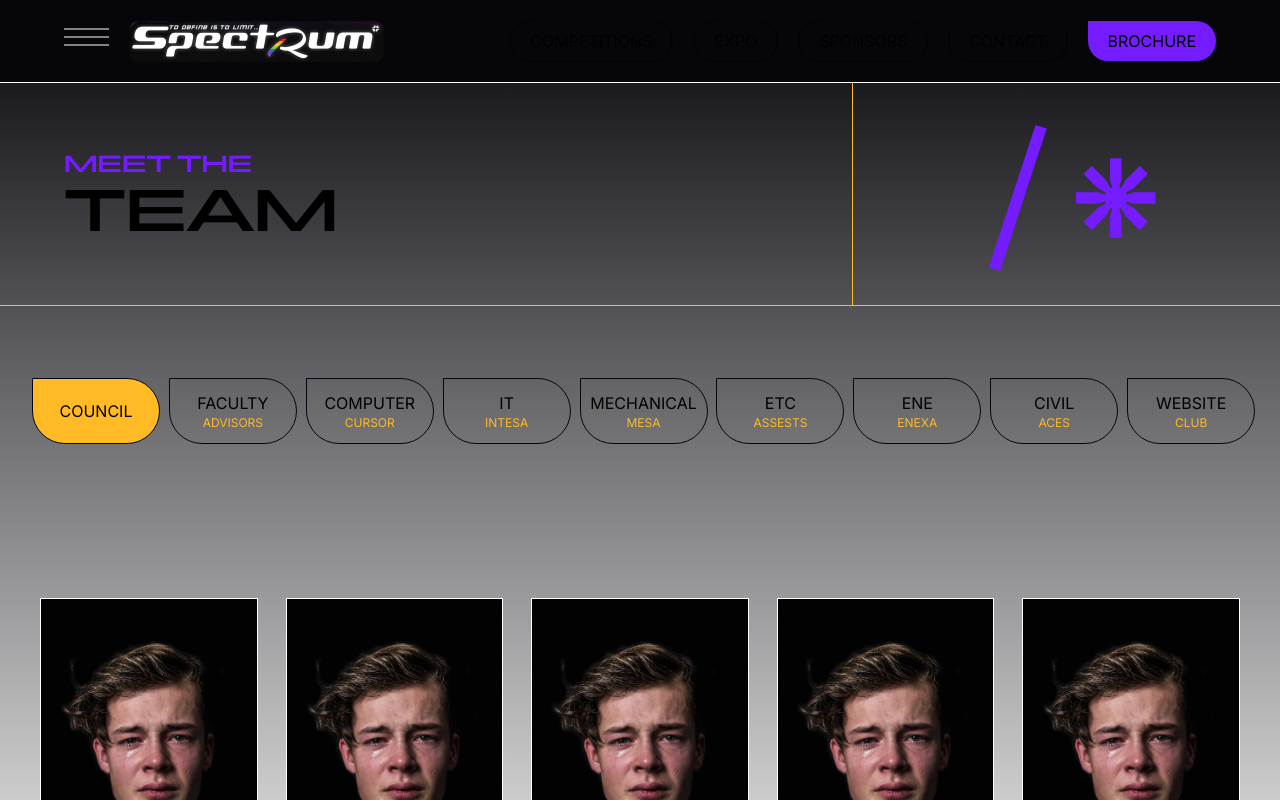
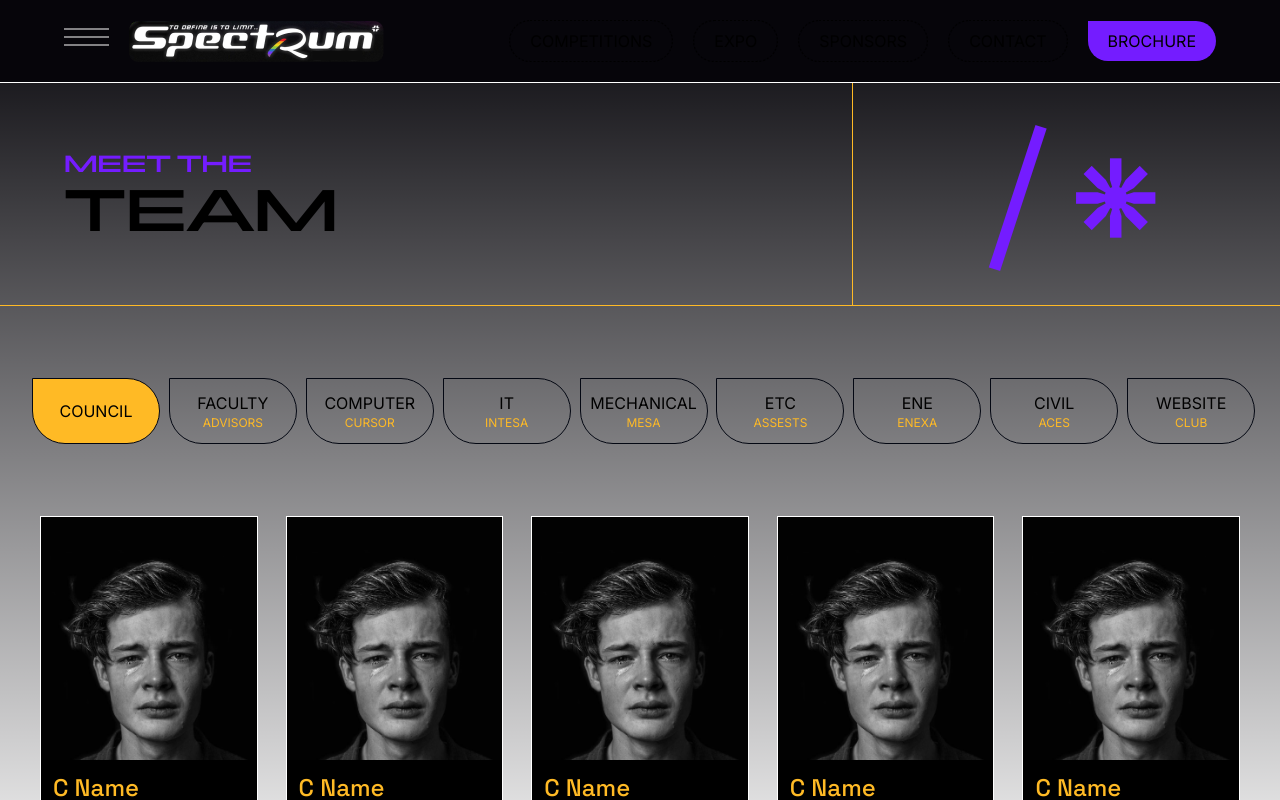
Before and after one commit to Engicos-Coders-Club/gec-spectrum-website-2024, a Next.js app: page /Teams in a window 1280 px wide. Both pictures are taken after a click on the element "COUNCIL". Shown: the top 800 px of the page. Built offline with nearby package versions, Linux system fonts and the light colour scheme.

Commit message:
added animations

```diff
--- a/src/app/components/TeamsData.tsx
+++ b/src/app/components/TeamsData.tsx
@@ -2,6 +2,7 @@
 import { useState } from "react";
 import { Teamdata } from "@/assets/Teamdata";
 import { Space_Grotesk } from 'next/font/google'
+import { motion } from "framer-motion";
 
 const space = Space_Grotesk({
     weight: ['700','500','300'],
@@ -18,7 +19,7 @@ const TeamsData = () => {
   return (
     <div>
       <div className="w-full flex justify-center mt-10 p-3 overflow-hidden">
-        <div className="grid grid-rows-2 p-5 grid-cols-3 sticky top-0 gap-10  ${Space.className} lg:grid-cols-9 lg:gap-4">
+        <div className="grid grid-rows-2 p-5 grid-cols-3 sticky top-0 gap-10  ${Space.className} lg:grid-cols-9 lg:gap-4 lg:grid-rows-1">
           {Teamdata.map((button, index) => {
             return (
               <div
@@ -48,17 +49,23 @@ const TeamsData = () => {
           <div className="gap-7 grid xl:grid-cols-5 lg:grid-cols-4 md:grid-cols-3 w-screen h-auto p-10 grid-cols-2">
             {Teamdata[selectedDepartment].people?.map((person, index) => {
               return (
-                <div key={index} className="relative border border-white">
+                <motion.div className="relative border border-white hover:border-[#FFBA25]"
+                key={`${selectedDepartment}-${index}`}
+                initial={{y:50,opacity:0}}
+                animate={{y:0,opacity:1}}
+                transition={{duration:1,delay:0.3}}
+
+                >
                   <img
                     src={person.image}
                     alt="profile picture"
-                    className="w-full h-full object-cover"
+                    className="w-full h-full object-cover grayscale"
                   />
                   <div className="absolute bottom-0 left-0 right-0 bg-black p-3">
                     <h2 className="text-[#FFBA25] md:text-2xl text-xl">{person.name}</h2>
                     <h3 className="text-white font-light sm:text-base text-sm">{person.designation}</h3>
                   </div>
-                </div>
+                </motion.div>
               );
             })}
           </div>
```
